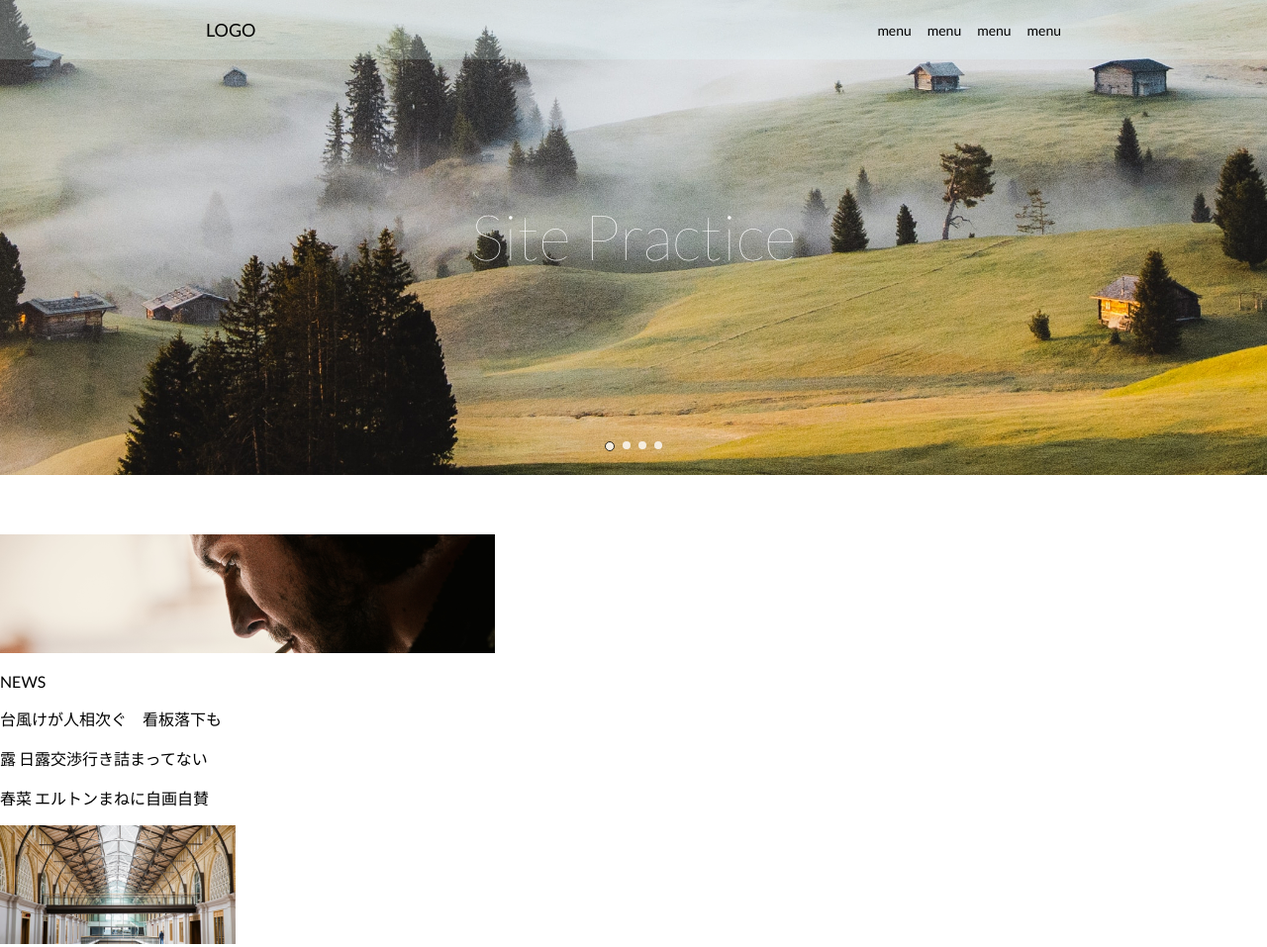
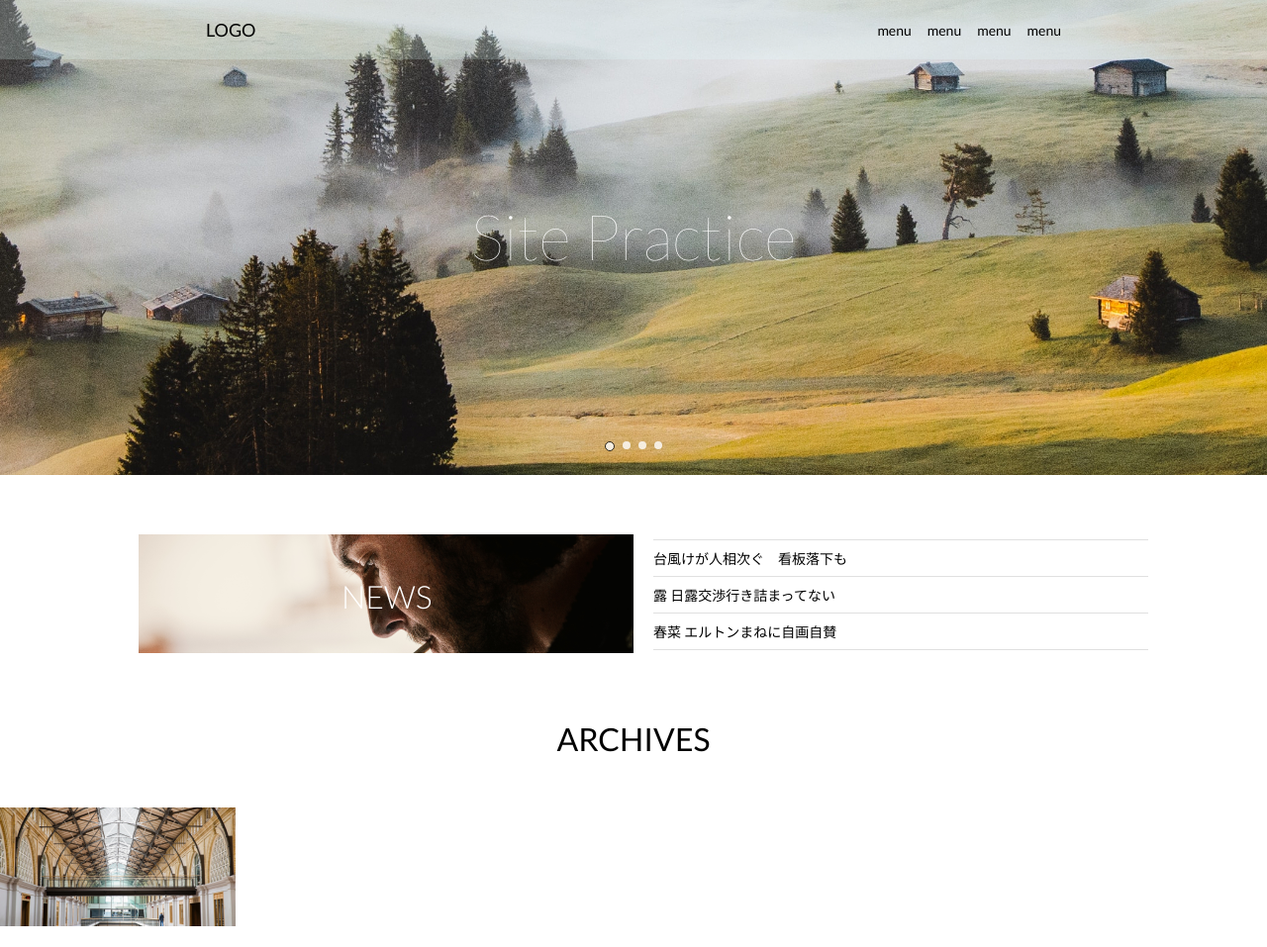
Before and after one commit to satoran/sass_base, a website built with Parcel: page index.html in a window 1280 px wide. Shown: the top 957 px of the page at 99% size. Built offline with nearby package versions, Linux system fonts and the light colour scheme.

Commit message:
add
added the latest news area.

```diff
--- a/index.html
+++ b/index.html
@@ -4,7 +4,8 @@
   <meta charset="UTF-8">
   <meta name="viewport" content="width=device-width, initial-scale=1.0">
   <meta http-equiv="X-UA-Compatible" content="ie=edge">
-  <link href="https://fonts.googleapis.com/css?family=Lato:100,400&display=swap" rel="stylesheet">
+  <link href="https://fonts.googleapis.com/css?family=Lato:100,300,400,700&display=swap" rel="stylesheet">
+  <link href="https://fonts.googleapis.com/css?family=Noto+Sans+JP&display=swap" rel="stylesheet">
   <!-- ここは編集しない -->
   <link rel="stylesheet" href="./style.scss">
   <!-- ここは編集しない -->
@@ -35,19 +36,26 @@
   </header>
   <!-- news -->
   <section class="news">
-    <div class="news-image">
+  <div class="news-image">
+    <div class="image-container">
       <img src="news-image.png">
+      <span>NEWS</span>
     </div>
-    <div class="news-logo">
-      <p>NEWS</p>
+  </div>
+  <div class="news-topics">
+    <ul class="topics-container">
+      <li>台風けが人相次ぐ　看板落下も</li>
+      <li>露 日露交渉行き詰まってない</li>
+      <li>春菜 エルトンまねに自画自賛</li>
+    </ul>
+  </div>
+  </section>
+
+  <!-- archives -->
+  <section class="archives">
+    <div class="archives-title">
+      <span>ARCHIVES</span>
     </div>
-    <div class="news-topics">
-      <p>台風けが人相次ぐ　看板落下も</p>
-      <p>露 日露交渉行き詰まってない</p>
-      <p>春菜 エルトンまねに自画自賛</p>
-    </div>
-  </section>
-  <section class="archives">
     <div class="archives-contents">
       <div class="contents-image content-1">
         <img src="contents-image.png">
@@ -79,6 +87,16 @@
         <p class="description">ブロックチェーンはシェアリングエコノミーを発展させる一助となるか？</p>
         <p class="date">2019.08.16</p>
       </div>
+      <div class="contents-image content-7">
+        <img src="contents-image.png">
+        <p class="description">ブロックチェーンはシェアリングエコノミーを発展させる一助となるか？</p>
+        <p class="date">2019.08.16</p>
+      </div>
+      <div class="contents-image content-8">
+        <img src="contents-image.png">
+        <p class="description">ブロックチェーンはシェアリングエコノミーを発展させる一助となるか？</p>
+        <p class="date">2019.08.16</p>
+      </div>
     </div>
     <div class="more-button">
         <p>MORE</p>
--- a/style.scss
+++ b/style.scss
@@ -92,4 +92,72 @@ header {
 
 }
 
-// news
+// news-image
+.news {
+  overflow: hidden;
+
+  .news-image {
+    width: 50vw;
+    float: left;
+
+    .image-container {
+      float: right;
+      position: relative;
+      width: 500px;
+    }
+
+    img {
+      width: 100%;
+    }
+
+    span {
+      position: absolute;
+      top: 35%;
+      left: 41%;
+      color: $sub-color;
+      font-size: 32px;
+      font-style: normal;
+      font-weight: 300;
+    }
+}
+// news-topics
+.news-topics {
+  width: 50vw;
+  float: right;
+  margin-bottom: 70px;
+
+  .topics-container {
+  margin: 5px 20px 0 20px;
+  padding: 0;
+  list-style: none;
+  font-size: 16px;
+  width: 500px;
+
+
+
+    li {
+      font-family: Noto Sans JP;
+      font-size: 14px;
+      line-height: 20px;
+      padding-top: 8px;
+      padding-bottom: 8px;
+      border-bottom: 1px solid rgba(0, 0, 0, 0.12);
+    }
+
+    li:first-child {
+      border-top: 1px solid rgba(0, 0, 0, 0.12);
+    }
+  }
+}
+}
+
+.archives {
+  margin: 0;
+
+  .archives-title {
+    text-align: center;
+    font-size: 32px;
+    margin-bottom: 50px;
+  }
+
+}
```
Also changed, not shown: dist/index.html, 6 other files.
